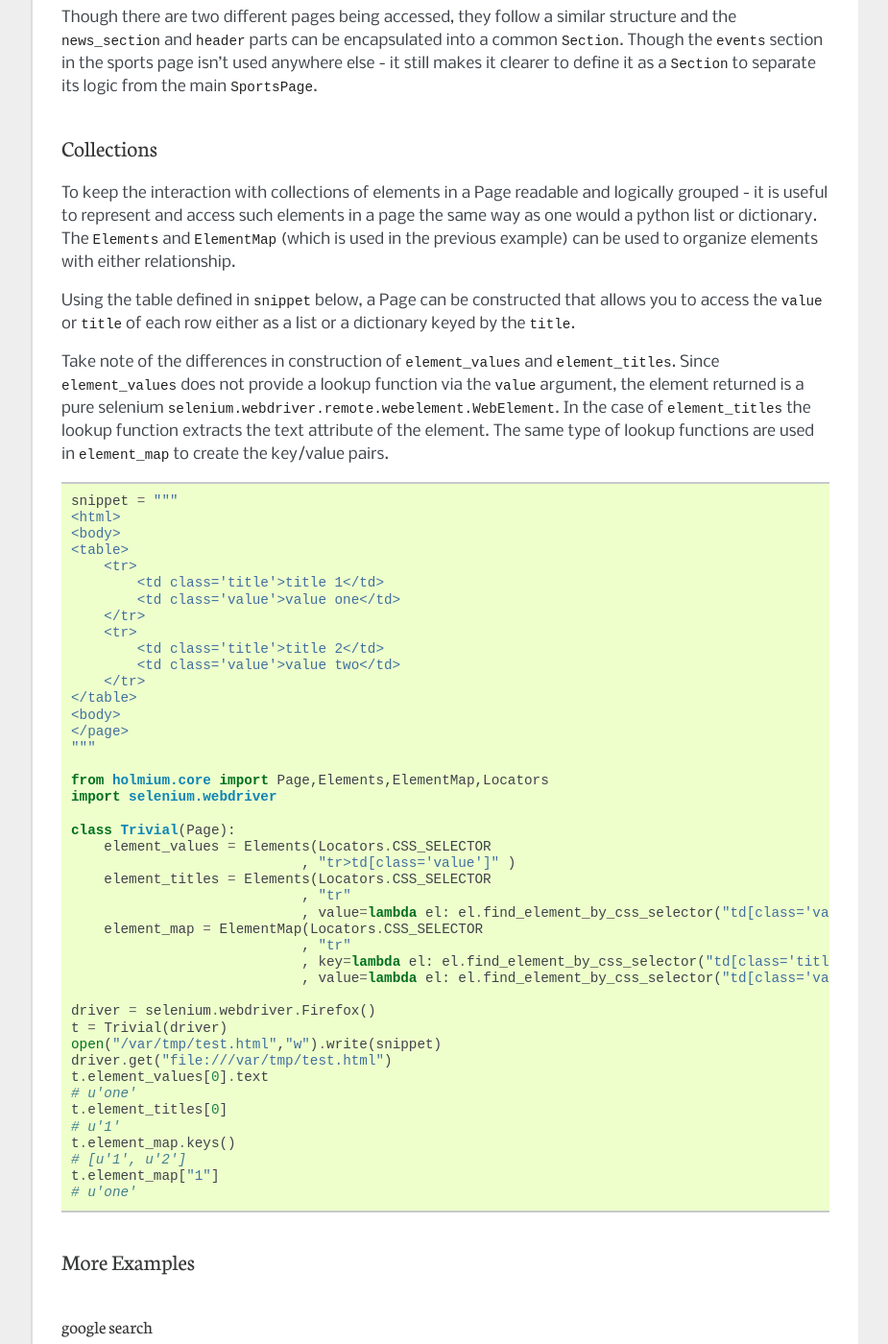
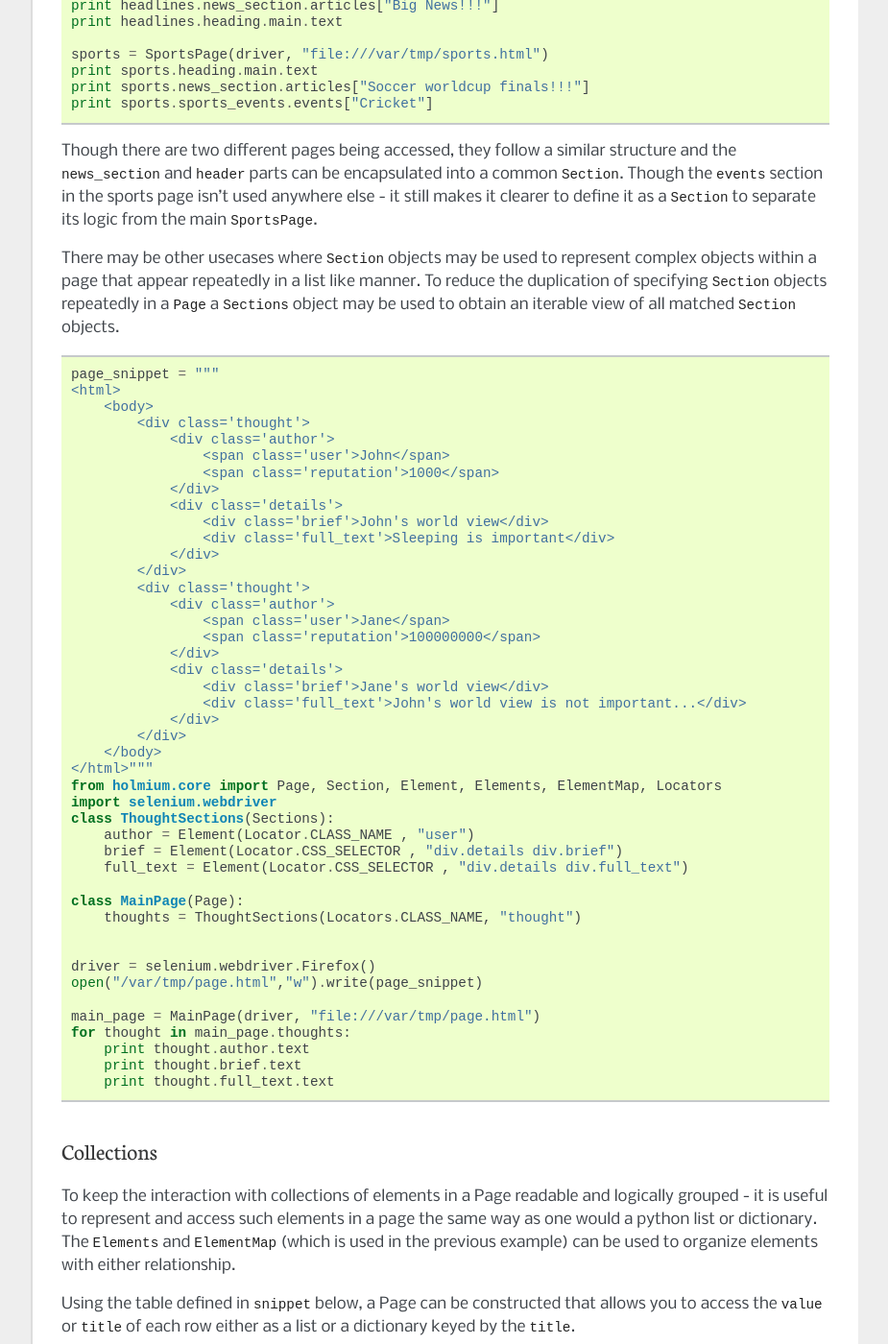
Before and after one commit to alisaifee/holmium.core, a Sphinx documentation site: the page built from doc/source/usage.rst, in a window 1280 px wide and 1400 px high, scrolled down 3472 px. Shown: the whole window at 96% size, without its empty margins (198-1123 px from the left). Built offline with Sphinx 7.4.7, drawn with Linux system fonts in a browser that asks for light colours; formulas are drawn with MathJax 3; some of the changed text lies outside the part shown.

Commit message:
second attempt at Section/Sections at page.
Simplified the implementation to use Section and Sections classes
that inject a 'root_fn' to the ElementGetter subclasses so that the
switch to the root element that defines a section is done more
predictably.

Reduced frame switching to as late as possible so unnecessary switches
don't occur.

```diff
--- a/CONTRIBUTORS.rst
+++ b/CONTRIBUTORS.rst
@@ -1,2 +1,3 @@
 * Sajnikanth Suriyanarayanan  sajnikanth@gmail.com, Testing and initial integration and evaluation.
 * Wilsen Davil wilsen.davil@gmail.com, Holmium logo
+* Alejandro Perez alejandro@pernixdata.com, Section(s) design.
--- a/doc/source/core.rst
+++ b/doc/source/core.rst
@@ -8,6 +8,7 @@
 
 .. autoclass:: Page
 .. autoclass:: Section
+.. autoclass:: Sections
 .. autoclass:: Element
 .. autoclass:: Elements
 .. autoclass:: ElementMap
--- a/doc/source/development.rst
+++ b/doc/source/development.rst
@@ -4,6 +4,7 @@
 .. _issue tracker: http://github.com/alisaifee/holmium.core/issues
 .. _travis: https:/travis-ci.org/#!/alisaifee/holmium.core
 .. _develop: http://pythonhosted.org/distribute/setuptools.html#development-mode
+
 Contributors
 ~~~~~~~~~~~~
 .. include:: ../../CONTRIBUTORS.rst
--- a/doc/source/usage.rst
+++ b/doc/source/usage.rst
@@ -14,6 +14,10 @@
     * :class:`Elements`
     * :class:`ElementMap`
     * :class:`Section`
+        * :class:`Element`
+        * :class:`Elements`
+        * :class:`ElementMap`
+    * :class:`Sections`
         * :class:`Element`
         * :class:`Elements`
         * :class:`ElementMap`
@@ -182,6 +186,59 @@
 used anywhere else - it still makes it clearer to define it as a :class:`Section`
 to separate its logic from the main ``SportsPage``.
 
+There may be other usecases where :class:`Section` objects may be used to represent
+complex objects within a page that appear repeatedly in a list like manner. To
+reduce the duplication of specifying :class:`Section` objects repeatedly in a
+:class:`Page` a :class:`Sections` object may be used to obtain an iterable view
+of all matched :class:`Section` objects.
+
+.. code-block:: python
+
+    page_snippet = """
+    <html>
+        <body>
+            <div class='thought'>
+                <div class='author'>
+                    <span class='user'>John</span>
+                    <span class='reputation'>1000</span>
+                </div>
+                <div class='details'>
+                    <div class='brief'>John's world view</div>
+                    <div class='full_text'>Sleeping is important</div>
+                </div>
+            </div>
+            <div class='thought'>
+                <div class='author'>
+                    <span class='user'>Jane</span>
+                    <span class='reputation'>100000000</span>
+                </div>
+                <div class='details'>
+                    <div class='brief'>Jane's world view</div>
+                    <div class='full_text'>John's world view is not important...</div>
+                </div>
+            </div>
+        </body>
+    </html>"""
+    from holmium.core import Page, Section, Element, Elements, ElementMap, Locators
+    import selenium.webdriver
+    class ThoughtSections(Sections):
+        author = Element(Locator.CLASS_NAME , "user")
+        brief = Element(Locator.CSS_SELECTOR , "div.details div.brief")
+        full_text = Element(Locator.CSS_SELECTOR , "div.details div.full_text")
+
+    class MainPage(Page):
+        thoughts = ThoughtSections(Locators.CLASS_NAME, "thought")
+
+
+    driver = selenium.webdriver.Firefox()
+    open("/var/tmp/page.html","w").write(page_snippet)
+
+    main_page = MainPage(driver, "file:///var/tmp/page.html")
+    for thought in main_page.thoughts:
+        print thought.author.text
+        print thought.brief.text
+        print thought.full_text.text
+
 ***********
 Collections
 ***********
```
Also changed, not shown: other parts of doc/source/usage.rst (+4 -4 lines), 4 other files.
